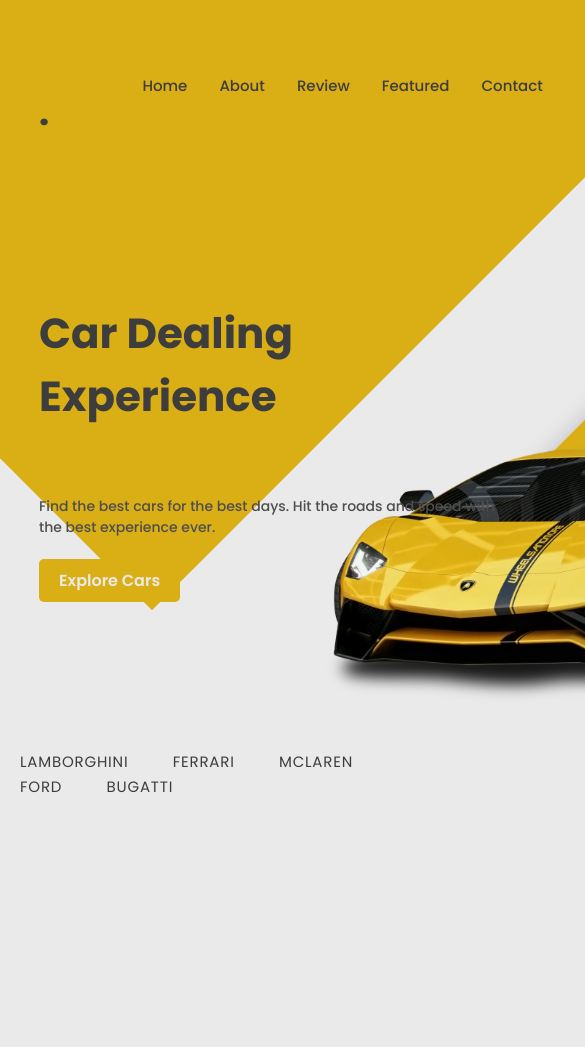
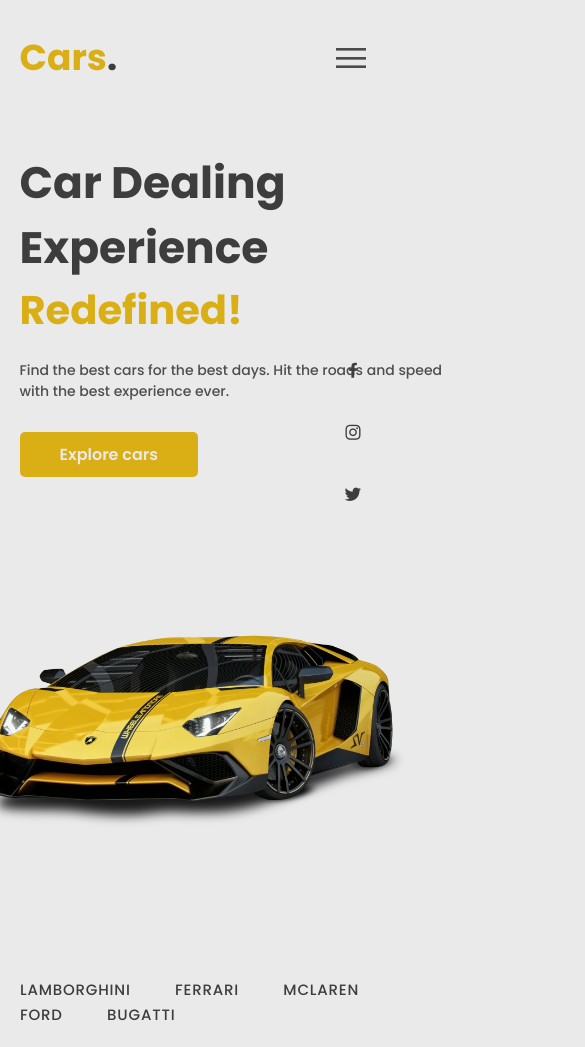
Before and after one commit to destrella66/cars-website, a plain HTML site: page index.html in a window 390 px wide. Shown: the top 1047 px of the page, 585 px wide, since content can reach past the window. Before the commit the page ends 1018 px from the top, so only its background shows below. Drawn offline with nearby package versions, Linux system fonts and the light colour scheme.

Commit message:
Muda estilo e inicia responsividade

```diff
--- a/index.html
+++ b/index.html
@@ -17,7 +17,8 @@
     <!-- Navbar -->
     <div class="navbar">
       <h2 class="logo">Cars<span>.</span></h2>
-      <ul>
+      <div class="toggleMenu"></div>
+      <ul class="navigation">
         <li><a class="link" href="#">Home</a></li>
         <li><a class="link" href="#">About</a></li>
         <li><a class="link" href="#">Review</a></li>
@@ -48,51 +49,58 @@
           Find the best cars for the best days. Hit the roads and speed with the
           best experience ever.
         </p>
-        <a href="#" class="btn">Explore Cars</a>
+        <button type="button" href="#" class="btn">Explore cars</a>
       </div>
       <!-- Main Image for the first page -->
       <div class="img-container">
-        <div class="cube">
           <img src="/src/img/Lamborghini.png" class="car-selected" alt="Car" />
-        </div>
       </div>
-      <div class="square"></div>
 
-      <!-- Cars options  -->
-      <div class="cars">
-        <div class="mark">
+    </div>
+    <!-- Cars options  -->
+    <div class="cars">
+      <ul class="mark">
+        <li>
           <a
             href="#"
             class="active lamborghini"
             onclick="carSlider('/src/img/Lamborghini.png'); primaryColor('#daae15')"
             >Lamborghini</a
           >
+        </li>
+        <li>
           <a
             href="#"
             class="ferrari"
             onclick="carSlider('/src/img/Ferrari.png'); primaryColor('#D4010E')"
             >Ferrari</a
           >
+        </li>
+        <li>
           <a
             href="#"
             class="mclaren"
             onclick="carSlider('/src/img/McLaren.png'); primaryColor('#611E14')"
             >McLaren</a
           >
+        </li>
+        <li>
           <a
             href="#"
             class="ford"
             onclick="carSlider('/src/img/Ford.png'); primaryColor('#2E2E2E')"
             >Ford</a
           >
+        </li>
+        <li>
           <a
             href="#"
             class="bugatti"
             onclick="carSlider('/src/img/Bugatti.png'); primaryColor('#01A8FB')"
             >Bugatti</a
           >
-        </div>
-      </div>
+        </li>
+      </ul>
     </div>
     <script>
       function carSlider(model) {
@@ -103,8 +111,13 @@
         document.querySelector(".logo").style.color = color;
         document.querySelector(".redefined").style.color = color;
         document.querySelector(".btn").style.background = color;
-        document.querySelector(".cube").style.borderColor = color;
-        document.querySelector(".square").style.background = color;
+      }
+      function toggleMenu(){
+        const toggleMenu =  document.querySelector('.toggleMenu');
+        const navigation =  document.querySelector('.navigation');
+        toggleMenu.classList.toggle('active');
+        navigation.classList.toggle('active');
+
       }
     </script>
   </body>
--- a/src/css/styles.css
+++ b/src/css/styles.css
@@ -7,20 +7,19 @@
   text-decoration: none;
   font-family: "Poppins", sans-serif;
 }
-img::selection {
-  background: transparent;
-}
 body {
   background: #eaeaea;
-  overflow: hidden;
+  overflow-x: hidden;
+  max-width: 1500px;
+  margin: auto;
 }
 .navbar {
   width: 100%;
-  padding: 30px 10%;
+  padding: 30px 10% 0;
   display: flex;
   align-items: center;
   justify-content: space-between;
-  position: fixed;
+  position: relative;
   z-index: 100;
 }
 .navbar .logo {
@@ -35,6 +34,17 @@ body {
   font-weight: 700;
   font-size: 36px;
 }
+.toggleMenu {
+  background: url(/src/img/menu.png) no-repeat;
+  background-size: 30px;
+  height: 40px;
+  width: 40px;
+  filter: invert(0.7);
+  background-position: center;
+  position: absolute;
+  right: 5%;
+  display: none;
+}
 .navbar ul {
   display: flex;
   align-items: center;
@@ -48,10 +58,13 @@ body {
   font-size: 15px;
   font-weight: 500;
   transition: 0.2s;
+  position: relative;
 }
-.navbar ul li a:hover {
-  color: #daae15;
-  transform: scale(1.2);
+.navbar ul li {
+  transition: 0.3s;
+}
+.navbar ul li:hover {
+  transform: translateY(-5px);
 }
 .navbar .social ul {
   display: flex;
@@ -69,10 +82,10 @@ body {
   transition: 0.2s;
 }
 .navbar .social ul li a:hover {
-  border-color: #eaeaea;
+  border-color: #3d3d3d;
 }
 .navbar .social ul li a i {
-  color: #eaeaea;
+  color: #3d3d3d;
   transform: rotateZ(-45deg);
   font-size: 20px;
 }
@@ -82,8 +95,10 @@ body {
   display: flex;
   align-items: center;
   justify-content: space-between;
-  height: 100vh;
-  padding: 50px 10% 0;
+  padding: 0px 5% 0 10%;
+}
+.container .content {
+  z-index: 3;
 }
 .container .content h1 {
   font-size: 42px;
@@ -107,77 +122,141 @@ body {
 }
 .container .content .btn {
   padding: 10px 20px;
+  position: relative;
   color: #eaeaea;
   background-color: #daae15;
   font-weight: 600;
   border-radius: 5px;
   transition: 0.4s;
+  border: none;
+  outline: none;
+  font-size: 16px;
+  cursor: pointer;
 }
 .container .content .btn:hover {
-  background: #c49d13;
+  transform: scale(1.2);
 }
 
 /* Image container */
 .container .img-container {
   position: relative;
-  width: 400px;
-  height: 400px;
-  right: -15%;
-}
-.container .img-container .cube {
-  width: 100%;
-  height: 100%;
-  position: absolute;
-  transform: rotateZ(45deg);
-  background: #eaeaea;
-  border: 20px solid #daae15;
-  z-index: -1;
-  box-shadow: 15px -15px 30px 5px rgba(0, 0, 0, 0.4);
-  transition: 0.4s;
-}
-
-.container .img-container .cube img {
-  width: 600px;
-  position: absolute;
-  transform: translate(-200px, 100px) rotateZ(-45deg);
-  transition: 0.2s;
-}
-.container .square {
-  width: 750px;
-  height: 750px;
-  position: absolute;
-  right: -35%;
-  top: -35%;
-  background-color: #daae15;
-  transform: rotateZ(45deg);
-  z-index: -2;
-  transition: 0.4s;
-}
-
-.container .cars {
-  width: 100%;
-  height: 100%;
-  position: absolute;
+  width: 500px;
+  height: 500px;
   display: flex;
-  transform: translateX(-10%);
   align-items: center;
   justify-content: center;
 }
-.container .cars .mark {
-  margin-top: 40px;
+
+.container .img-container img {
+  width: 100%;
   position: absolute;
-  bottom: 70px;
 }
-.container .cars .mark a {
+.cars {
+  width: 100%;
+  position: absolute;
+  display: flex;
+  align-items: center;
+  justify-content: center;
+}
+.cars .mark {
+  height: 20px;
+  position: relative;
+}
+.cars .mark li {
+  display: inline-block;
+  transition: 0.3s;
+}
+.cars .mark a {
   color: #3d3d3d;
   font-size: 15px;
-  font-weight: 400;
+  font-weight: 500;
   letter-spacing: 0.8px;
   text-transform: uppercase;
   padding: 0px 20px;
   transition: 0.3s;
 }
-.container .cars .mark a:hover {
-  font-size: 16px;
-  letter-spacing: 0.4px;
+.cars .mark li:hover {
+  transform: translateY(-5px);
 }
+
+/* Responsive screen */
+@media (max-width: 1100px) {
+  .navbar {
+    padding: 30px 5%;
+  }
+  .container {
+    padding: 0 5%;
+  }
+  .container .content {
+    width: 60vw;
+  }
+  .container .content h1 {
+    font-size: 38px;
+  }
+  .container .content h3 {
+    font-size: 34px;
+  }
+  .container .content p {
+    max-width: 340px;
+  }
+}
+
+@media (max-width: 980px) {
+  .social {
+    position: fixed;
+    right: 0;
+    top: 50%;
+    transform: translateY(-50%);
+  }
+  .social ul {
+    flex-direction: column;
+  }
+  .social ul li {
+    margin-top: 20px;
+  }
+}
+@media (max-width: 940px) {
+  .container .content h1 {
+    font-size: 32px;
+  }
+  .container .content h3 {
+    font-size: 28px;
+  }
+}
+@media (max-width: 820px) {
+  .container {
+    flex-direction: column;
+  }
+  .container .content {
+    width: 100%;
+    padding-top: 10%;
+  }
+  .container .content h1 {
+    font-size: 44px;
+  }
+  .container .content h3 {
+    font-size: 40px;
+  }
+  .container .content p {
+    max-width: 440px;
+  }
+  .container .content .btn {
+    padding: 10px 40px;
+  }
+  .container .img-container img {
+    width: 450px;
+    margin-bottom: 0;
+  }
+  .cars {
+    padding-bottom: 50px;
+  }
+}
+
+@media (max-width: 700px) {
+  .navbar ul {
+    display: none;
+  }
+  .navbar .toggleMenu {
+    display: inline-block;
+  }
+}
```
Also changed, not shown: src/img/close.png (added), src/img/menu.png (added).
